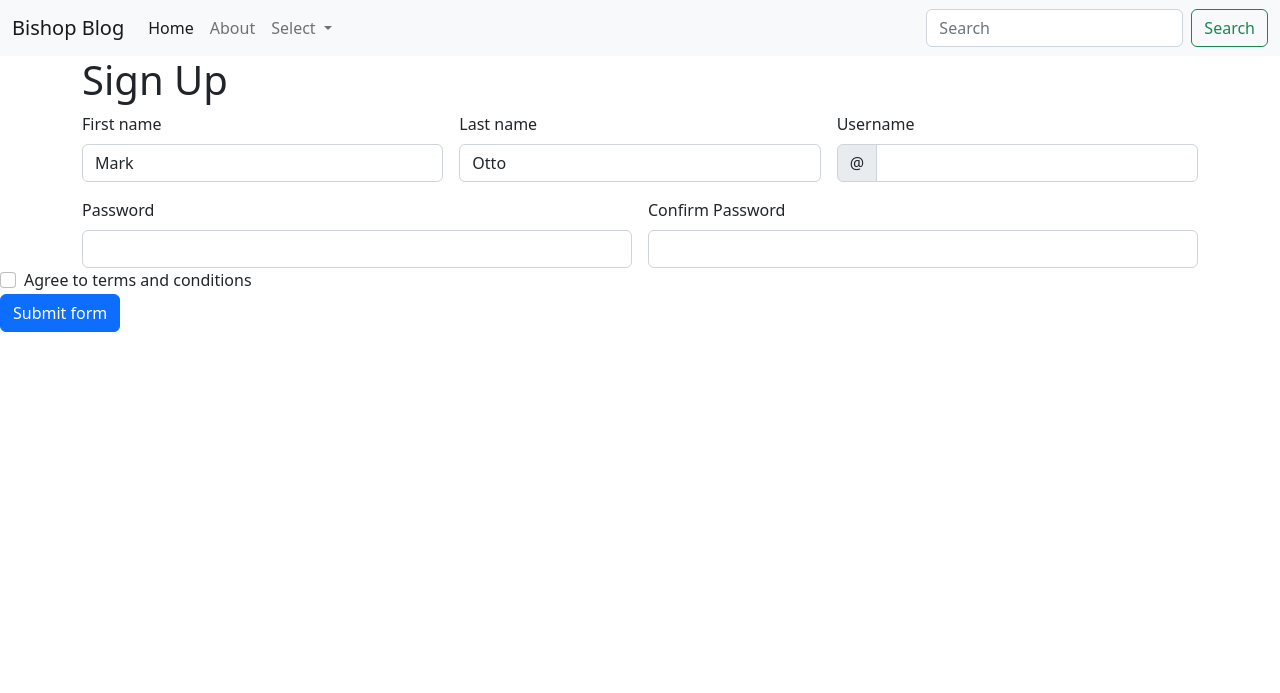
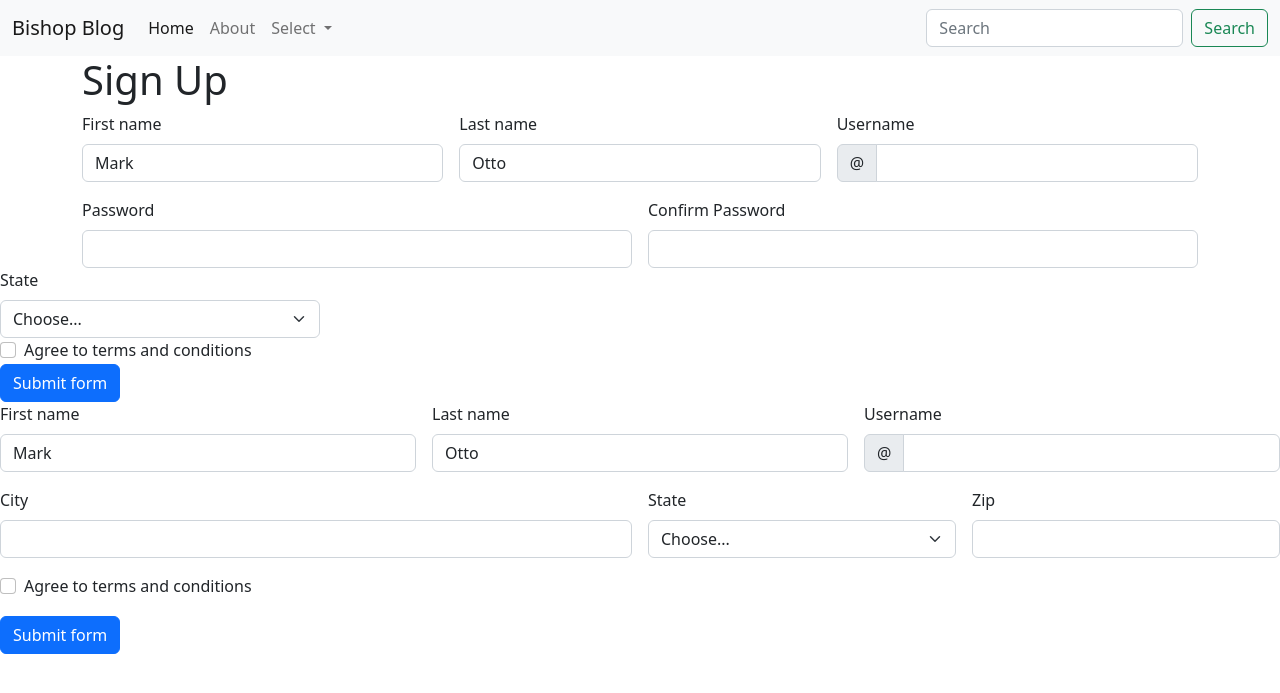
Before and after one commit to Bishopxxx/Bishop-blog, a Flask app: page /signup in a window 1280 px wide. Shown: the top 693 px of the page. Run offline with Flask 2, Linux system fonts and the light colour scheme.

Commit message:
initial commit

```diff
--- a/app.py
+++ b/app.py
@@ -7,17 +7,12 @@ base_dir = os.path.dirname(os.path.realpath(__file__))
 
 app = Flask(__name__)
 
-# db = SQLAlchemy(app)
-# db.init_app(app)
-
 app.config['SECRET_KEY'] = 'secret key'
 app.config["SQLALCHEMY_DATABASE_URI"] = 'sqlite:///' + os.path.join(base_dir, 'db.sqlite')
 app.config['SQLALCHEMY_TRACK_MODIFICATIONS'] = False
 
 db = SQLAlchemy(app)
-db.init_app(app)
-
-
+# db.init_app(app)
 
 
 class User(db.Model, UserMixin):
@@ -33,9 +28,9 @@ class User(db.Model, UserMixin):
 
 
 
-@app.route('/')
+@app.route("/")
 def home():
-    return render_template('home.html')
+    return render_template("home.html")
 
 
 @app.route('/signup')
@@ -50,5 +45,13 @@ def login():
 def profile():
     return render_template('about.html')
 
+@app.errorhandler(404)
+def page_not_found(e):
+    return render_template('404.html'), 404
+
+@app.errorhandler(500)
+def internal_server_error(e):
+    return render_template('500.html'), 500
+
 if __name__ == '__main__':
     app.run(debug=True)
--- /dev/null
+++ b/templates/404.html
@@ -0,0 +1,5 @@
+<br>
+<center>
+    <h1>404</h1>
+    <h2>Page not found  -- Try again</h2>
+</center>
--- /dev/null
+++ b/templates/500.html
@@ -0,0 +1,5 @@
+<br>
+<center>
+    <h1>500</h1>
+    <h2>Internal Server Error  -- Try again</h2>
+</center>
--- a/templates/signup.html
+++ b/templates/signup.html
@@ -44,10 +44,10 @@
             Please provide a valid password.
         </div>
     </div>
-      <!-- <div class="invalid-feedback">
+      <div class="invalid-feedback">
         Please provide a valid city.
-      </div> -->
-    <!-- </div>
+      </div>
+    </div>
     <div class="col-md-3">
       <label for="validationCustom04" class="form-label">State</label>
       <select class="form-select" id="validationCustom04" required>
@@ -55,8 +55,10 @@
         <option>...</option>
       </select>
       <div class="invalid-feedback">
-        Please select a valid state.
-      </div> -->
+        Please select a valid country.
+      </div>
+
+
     <!-- </div>
     <div class="col-md-3">
       <label for="validationCustom05" class="form-label">Zip</label>
@@ -81,4 +83,69 @@
     </div>
   </form>
 
+
+  <form class="row g-3 needs-validation" novalidate>
+    <div class="col-md-4">
+      <label for="validationCustom01" class="form-label">First name</label>
+      <input type="text" class="form-control" id="validationCustom01" value="Mark" required>
+      <div class="valid-feedback">
+        Looks good!
+      </div>
+    </div>
+    <div class="col-md-4">
+      <label for="validationCustom02" class="form-label">Last name</label>
+      <input type="text" class="form-control" id="validationCustom02" value="Otto" required>
+      <div class="valid-feedback">
+        Looks good!
+      </div>
+    </div>
+    <div class="col-md-4">
+      <label for="validationCustomUsername" class="form-label">Username</label>
+      <div class="input-group has-validation">
+        <span class="input-group-text" id="inputGroupPrepend">@</span>
+        <input type="text" class="form-control" id="validationCustomUsername" aria-describedby="inputGroupPrepend" required>
+        <div class="invalid-feedback">
+          Please choose a username.
+        </div>
+      </div>
+    </div>
+    <div class="col-md-6">
+      <label for="validationCustom03" class="form-label">City</label>
+      <input type="text" class="form-control" id="validationCustom03" required>
+      <div class="invalid-feedback">
+        Please provide a valid city.
+      </div>
+    </div>
+    <div class="col-md-3">
+      <label for="validationCustom04" class="form-label">State</label>
+      <select class="form-select" id="validationCustom04" required>
+        <option selected disabled value="">Choose...</option>
+        <option>...</option>
+      </select>
+      <div class="invalid-feedback">
+        Please select a valid state.
+      </div>
+    </div>
+    <div class="col-md-3">
+      <label for="validationCustom05" class="form-label">Zip</label>
+      <input type="text" class="form-control" id="validationCustom05" required>
+      <div class="invalid-feedback">
+        Please provide a valid zip.
+      </div>
+    </div>
+    <div class="col-12">
+      <div class="form-check">
+        <input class="form-check-input" type="checkbox" value="" id="invalidCheck" required>
+        <label class="form-check-label" for="invalidCheck">
+          Agree to terms and conditions
+        </label>
+        <div class="invalid-feedback">
+          You must agree before submitting.
+        </div>
+      </div>
+    </div>
+    <div class="col-12">
+      <button class="btn btn-primary" type="submit">Submit form</button>
+    </div>
+  </form>
 {% endblock %}
```
Also changed, not shown: templates/home.html (+35 -25 lines), templates/contact.html (added), 1 other file.
